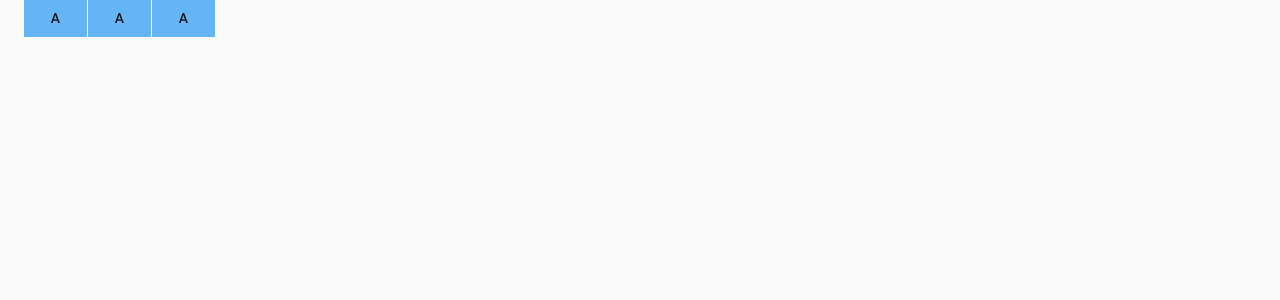
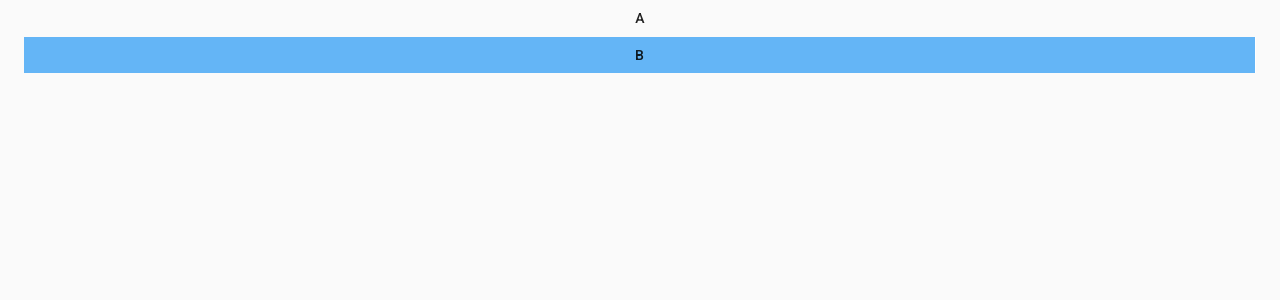
Before and after one commit to rulewrite/Battleship, a React (Create React App) app: page / in a window 1280 px wide. Shown: the top 300 px of the page. Built offline with nearby package versions, Linux system fonts and the light colour scheme.

Commit message:
refactor: Cell을 기본형 Sea를 확장형 컴포넌트로 변경

```diff
--- a/src/App.tsx
+++ b/src/App.tsx
@@ -1,13 +1,12 @@
 import React from 'react';
 import { Container } from '@material-ui/core';
-import { Cell } from '@Components';
+import { Cell, Sea } from '@Components';
 
 const App = () => {
   return (
     <Container component="main">
-      <Cell />
-      <Cell />
-      <Cell />
+      <Cell>A</Cell>
+      <Sea>B</Sea>
     </Container>
   );
 };
--- a/src/components/cell/Cell.tsx
+++ b/src/components/cell/Cell.tsx
@@ -1,16 +1,11 @@
-import React from 'react';
-import Sea from '../sea/Sea';
+import { Button, withStyles } from '@material-ui/core';
 
-const Cell = () => {
-  return (
-    <Sea
-      onClick={() => {
-        console.log(123);
-      }}
-    >
-      A
-    </Sea>
-  );
-};
+const Cell = withStyles({
+  root: {
+    borderRadius: 0,
+    width: '100%',
+    minWidth: 'initial',
+  },
+})(Button);
 
 export default Cell;
--- a/src/components/index.ts
+++ b/src/components/index.ts
@@ -1,3 +1,4 @@
 import Cell from './cell/Cell';
+import Sea from './sea/Sea';
 
-export { Cell };
+export { Cell, Sea };
--- a/src/components/sea/Sea.tsx
+++ b/src/components/sea/Sea.tsx
@@ -1,15 +1,15 @@
-import { Button, withStyles } from '@material-ui/core';
+import { Cell } from '@Components';
+import { withStyles } from '@material-ui/core';
 import { blue } from '@material-ui/core/colors';
 
 const Sea = withStyles({
   root: {
     borderRight: '1px solid white',
-    borderRadius: 0,
     backgroundColor: blue[300],
     '&:hover': {
       backgroundColor: blue[700],
     },
   },
-})(Button);
+})(Cell);
 
 export default Sea;
```
